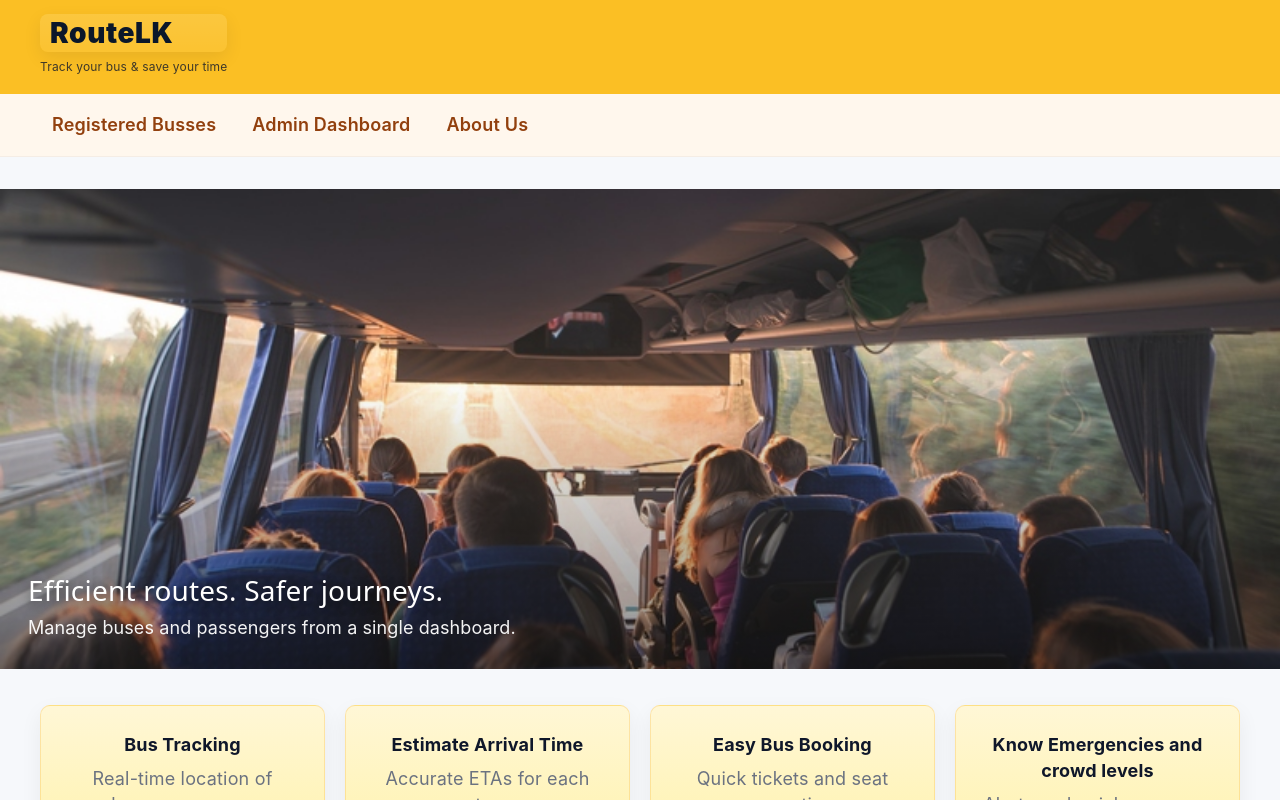
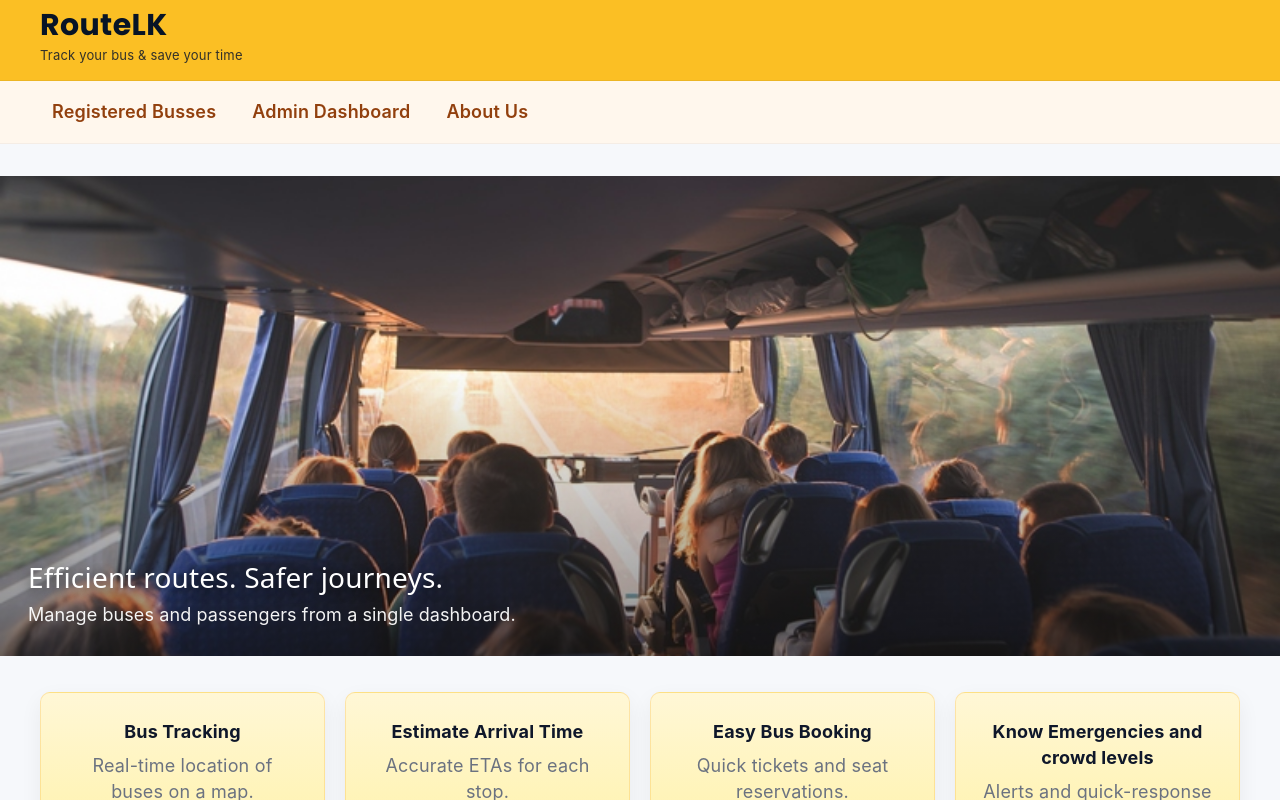
Before and after one commit to cepdnaclk/e21-3yp-RouteLK, a React (Vite) app in the folder bus-dashboard/: page / in a window 1280 px wide. Shown: the top 800 px of the page. Built offline with nearby package versions, Linux system fonts and the light colour scheme; no server answers.

Commit message:
top bar updated

```diff
--- a/bus-dashboard/index.html
+++ b/bus-dashboard/index.html
@@ -4,6 +4,7 @@
     <meta charset="UTF-8" />
     <link rel="icon" type="image/svg+xml" href="/favicon.svg" />
     <meta name="viewport" content="width=device-width, initial-scale=1.0" />
+    <link href="https://fonts.googleapis.com/css2?family=Poppins:wght@600;700;800&display=swap" rel="stylesheet">
     <title>bus-dashboard</title>
   </head>
   <body>
--- a/bus-dashboard/src/pages/Home.css
+++ b/bus-dashboard/src/pages/Home.css
@@ -11,23 +11,25 @@
   display: flex;
   justify-content: space-between;
   align-items: center;
-  padding: 14px 40px;
+  padding: 12px 40px;
   background: #fbbf24; /* yellow */
-  color: #1f2937;
+  color: #0b172a;
   box-shadow: 0 1px 0 rgba(16,24,40,0.04);
+  border-bottom: 1px solid rgba(11,17,34,0.06);
 }
 
 .hd-title {
-  font-size: 28px;
-  font-weight: 900;
-  color: #0b172a;
-  letter-spacing: 0.6px;
-  padding: 6px 10px;
-  border-radius: 8px;
-  background: linear-gradient(180deg, rgba(255,255,255,0.12), rgba(255,255,255,0.06));
-  box-shadow: 0 6px 18px rgba(11,17,34,0.08);
+  font-family: Poppins, Inter, system-ui, -apple-system, "Segoe UI", Roboto, "Helvetica Neue", Arial;
+  font-size: 30px;
+  font-weight: 700;
+  color: #071426;
+  letter-spacing: 0.4px;
+  padding: 0;
+  margin: 0;
+  background: transparent;
+  box-shadow: none;
 }
-.hd-sub { font-size: 12px; color: rgba(15,23,42,0.8); margin-top: 2px }
+.hd-sub { font-size: 13px; color: rgba(15,23,42,0.85); margin-top: 4px }
 
 .hd-container { padding: 32px 40px; box-sizing: border-box; }
 
--- a/bus-dashboard/src/pages/admin/AdminDashboard.jsx
+++ b/bus-dashboard/src/pages/admin/AdminDashboard.jsx
@@ -7,6 +7,17 @@ import '../Home.css'
 export default function AdminDashboard() {
   const [auth, setAuth] = useState(null)
   const [route, setRoute] = useState(() => window.location.hash || '#/admin')
+
+  const getDisplayName = (a) => {
+    if (!a) return ''
+    const n = a.name || a.email || ''
+    if (!n) return ''
+    if (n.includes('@')) {
+      const local = n.split('@')[0]
+      return local.replace(/[.\-_]/g, ' ').split(' ').map(s => s ? (s.charAt(0).toUpperCase() + s.slice(1)) : '').join(' ')
+    }
+    return n
+  }
 
   useEffect(() => {
     const a = JSON.parse(localStorage.getItem('adminAuth') || 'null')
@@ -34,7 +45,7 @@ export default function AdminDashboard() {
   else if (route.startsWith('#/admin/analytics')) content = <Analytics />
   else content = (
     <div style={{ display: 'flex', flexDirection: 'column', alignItems: 'center', justifyContent: 'center', minHeight: 300 }}>
-      <h2>Welcome, {auth.name}</h2>
+      <h2>Welcome, {getDisplayName(auth)}</h2>
       <p>This is the admin area. Use the left menu to navigate admin functions.</p>
       <img src="/images/about.png" alt="Welcome" style={{ maxWidth: '60%', height: 'auto', marginTop: 24, borderRadius: 8, boxShadow: '0 8px 24px rgba(2,6,23,0.12)' }} />
     </div>
@@ -45,7 +56,7 @@ export default function AdminDashboard() {
       <header style={{ background: '#fbbf24', padding: 16, color: '#0b172a', display: 'flex', justifyContent: 'space-between', alignItems: 'center' }}>
         <div style={{ fontWeight: 900, fontSize: 20 }}>RouteLK admin dashboard</div>
         <div>
-          <span style={{ marginRight: 12 }}>{auth.name}</span>
+          <span style={{ marginRight: 12 }}>{getDisplayName(auth)}</span>
           <button className="btn outline" onClick={handleLogout}>Logout</button>
         </div>
       </header>
```
